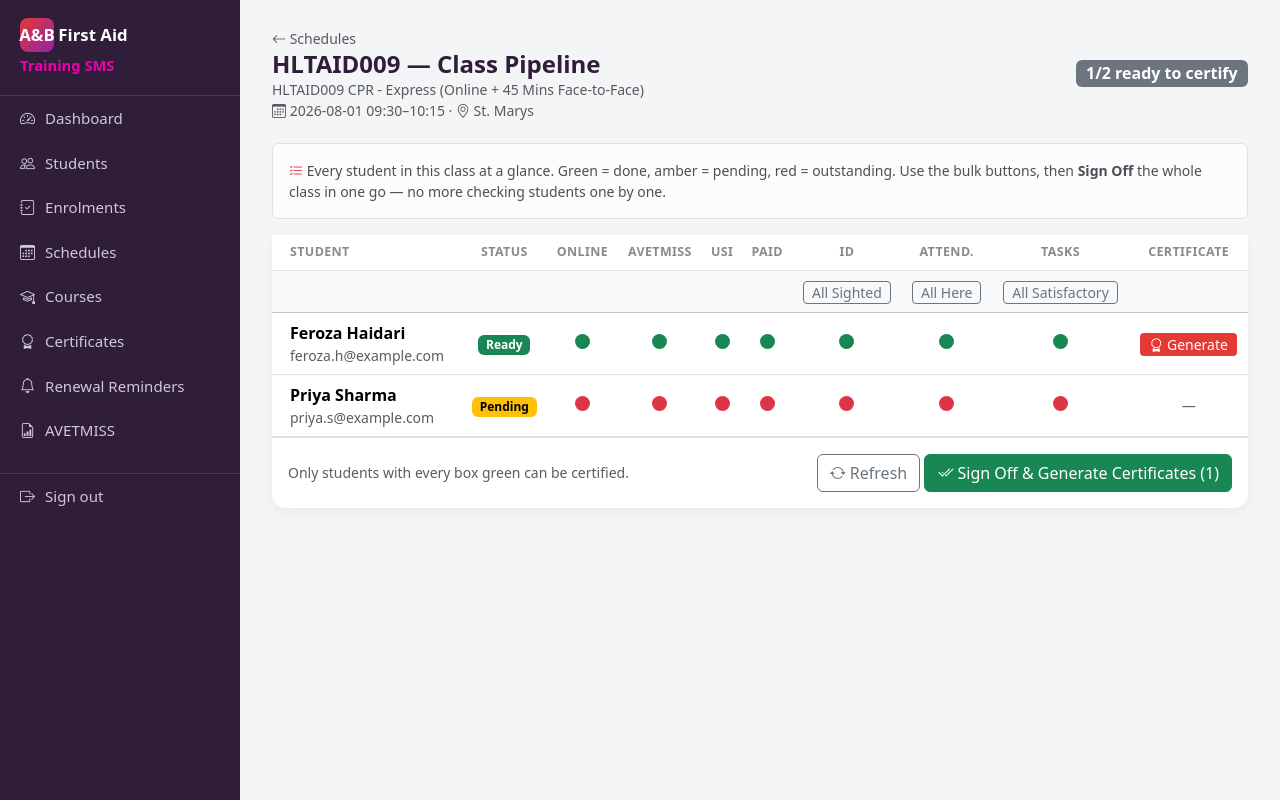
After one commit to anirudhatalmale6-alt/anb-first-aid-sms, a PHP site: page /index.php?r=pipeline&schedule_id=1 in a window 1280 px wide. The commit adds this page. Run offline with PHP 8.4, Linux system fonts and the light colour scheme; the visitor is signed in with stand-in values (Sample User, id 1).

Commit message:
Add Class Readiness Pipeline (whole-class traffic-light matrix + bulk sign-off), modelled on client's VETLMS workflow
Co-Authored-By: Claude Opus 4.8 (1M context) <noreply@anthropic.com>

```diff
--- a/app/lib/db.php
+++ b/app/lib/db.php
@@ -70,6 +70,10 @@ function db_migrate(PDO $p): void {
         schedule_id INTEGER, location_id INTEGER, start_date TEXT, end_date TEXT,
         status TEXT NOT NULL DEFAULT 'enrolled',
         amount_due REAL DEFAULT 0, amount_paid REAL DEFAULT 0, payment_status TEXT DEFAULT 'unpaid',
+        -- readiness pipeline flags (0/1)
+        online_complete INTEGER DEFAULT 0, id_confirmed INTEGER DEFAULT 0,
+        attendance_marked INTEGER DEFAULT 0, tasks_satisfactory INTEGER DEFAULT 0,
+        avetmiss_complete INTEGER DEFAULT 0,
         created_at TEXT DEFAULT (datetime('now')),
         FOREIGN KEY(student_id) REFERENCES students(id), FOREIGN KEY(course_id) REFERENCES courses(id),
         FOREIGN KEY(plan_id) REFERENCES plans(id), FOREIGN KEY(schedule_id) REFERENCES schedules(id)
@@ -146,12 +150,14 @@ function db_seed(PDO $p): void {
         ['Mr','Daniel','James','Okafor','1990-01-09','M','3000000004',1,'daniel.o@example.com','0400777888','9','Park Rd','St. Marys','NSW','2760'],
         ['Ms','Priya','','Sharma','1998-05-27','F',null,0,'priya.s@example.com','0400999000','2','Elm St','Wetherill Park','NSW','2164'],
         ['Mr','Liam','','Nguyen','1985-09-16','M','3000000006',1,'liam.n@example.com','0401222333','18','Oak Ave','Blacktown','NSW','2148'],
+        ['Ms','Romy','','Renfrew','1993-02-11','F','3000000007',1,'romy.r@example.com','0402444555','7','Cedar St','Blacktown','NSW','2148'],
+        ['Mr','Ubong','','Essiet','1991-12-03','M','3000000008',1,'ubong.e@example.com','0402666777','21','Pine Rd','Blacktown','NSW','2148'],
     ];
     $st = $p->prepare("INSERT INTO students (salutation,first_name,middle_name,last_name,date_of_birth,gender,usi_number,usi_verified,email,mobile_phone,street_number,street_name,suburb,state,postcode,country_of_birth,highest_school_level) VALUES (?,?,?,?,?,?,?,?,?,?,?,?,?,?,?,'1101','12')");
     foreach ($students as $s) $st->execute($s);
 
     // Enrolments + units + certificates with a spread of statuses/expiries
-    $en = $p->prepare("INSERT INTO enrolments (student_id,course_id,plan_id,schedule_id,location_id,start_date,end_date,status,amount_due,amount_paid,payment_status) VALUES (?,?,?,?,?,?,?,?,?,?,?)");
+    $en = $p->prepare("INSERT INTO enrolments (student_id,course_id,plan_id,schedule_id,location_id,start_date,end_date,status,amount_due,amount_paid,payment_status,online_complete,avetmiss_complete,id_confirmed,attendance_marked,tasks_satisfactory) VALUES (?,?,?,?,?,?,?,?,?,?,?,?,?,?,?,?)");
     $eu = $p->prepare("INSERT INTO enrolment_units (enrolment_id,unit_id,outcome_national,date_achieved) VALUES (?,?,?,?)");
     $ce = $p->prepare("INSERT INTO certificates (enrolment_id,student_id,type,certificate_number,issue_date,expiry_date,emailed_at) VALUES (?,?,?,?,?,?,?)");
 
@@ -161,30 +167,39 @@ function db_seed(PDO $p): void {
         $ce->execute([$enrId,$stuId,'statement_of_attainment',$num,$issue,$exp,$issue.' 10:05:00']);
     };
 
-    // 1) Feroza - CPR completed & issued, expiring soon (issued ~11 months ago -> expiry in ~1 month) => reminder due
-    $en->execute([1,1,1,1,1,'2025-09-05','2025-09-05','issued',45,45,'paid']);
+    // flags order after payment_status: online, avetmiss, id, attendance, tasks
+    // 1) Feroza - CPR completed & issued, expiring soon => reminder due
+    $en->execute([1,1,1,1,1,'2025-09-05','2025-09-05','issued',45,45,'paid',1,1,1,1,1]);
     $eu->execute([1,1,'20','2025-09-05']);
     $addCert(1,1,'SA46055-22001','2025-09-05',12);
 
-    // 2) Howard - Child Care completed & issued (3yr validity, plenty of time)
-    $en->execute([2,3,5,3,1,'2026-07-01','2026-07-01','issued',99,99,'paid']);
+    // 2) Howard - Child Care completed & issued (3yr validity)
+    $en->execute([2,3,5,3,1,'2026-07-01','2026-07-01','issued',99,99,'paid',1,1,1,1,1]);
     $eu->execute([2,3,'20','2026-07-01']);
     $addCert(2,2,'SA46055-22002','2026-07-01',36);
 
-    // 3) Amna - CPR complete, not yet issued
-    $en->execute([3,1,2,4,3,'2026-08-01','2026-08-01','complete',45,45,'paid']);
+    // 3) Amna - CPR complete, all requirements green, ready to certify
+    $en->execute([3,1,2,4,3,'2026-08-01','2026-08-01','complete',45,45,'paid',1,1,1,1,1]);
     $eu->execute([3,1,'20','2026-08-01']);
 
-    // 4) Daniel - First Aid enrolled, online pending (not complete)
-    $en->execute([4,2,3,2,2,'2026-08-08','2026-08-08','enrolled',89,89,'paid']);
+    // 4) Daniel - First Aid enrolled, online still pending
+    $en->execute([4,2,3,2,2,'2026-08-08','2026-08-08','enrolled',89,89,'paid',0,1,1,0,0]);
     $eu->execute([4,2,'70',null]);
 
-    // 5) Priya - CPR enrolled, no USI yet, unpaid
-    $en->execute([5,1,1,1,1,'2026-08-01','2026-08-01','enrolled',45,0,'unpaid']);
+    // 5) Priya - CPR enrolled, no USI yet, unpaid, nothing done
+    $en->execute([5,1,1,1,1,'2026-08-01','2026-08-01','enrolled',45,0,'unpaid',0,0,0,0,0]);
     $eu->execute([5,1,'70',null]);
 
     // 6) Liam - CPR issued last year, EXPIRED last month (overdue renewal)
-    $en->execute([6,1,1,null,2,'2025-06-20','2025-06-20','issued',45,45,'paid']);
+    $en->execute([6,1,1,null,2,'2025-06-20','2025-06-20','issued',45,45,'paid',1,1,1,1,1]);
     $eu->execute([6,1,'20','2025-06-20']);
     $addCert(6,6,'SA46055-21988','2025-06-20',12);
+
+    // 7) Romy Renfrew - First Aid, schedule 2 (Blacktown) - all green, READY to certify
+    $en->execute([7,2,3,2,2,'2026-08-08','2026-08-08','complete',89,89,'paid',1,1,1,1,1]);
+    $eu->execute([7,2,'70',null]);
+
+    // 8) Ubong Essiet - First Aid, schedule 2 - online done but ID not sighted & not marked present
+    $en->execute([8,2,3,2,2,'2026-08-08','2026-08-08','enrolled',89,89,'paid',1,1,0,0,0]);
+    $eu->execute([8,2,'70',null]);
 }
--- a/app/public/index.php
+++ b/app/public/index.php
@@ -101,6 +101,21 @@ case 'schedules':
     render('schedules', compact('rows'), 'Schedules');
     break;
 
+case 'pipeline':
+    $sid = (int)($_GET['schedule_id'] ?? 0);
+    $sc = $pdo->prepare("SELECT sc.*, p.title plan_title, co.code course_code, co.title course_title, l.name location
+        FROM schedules sc JOIN plans p ON p.id=sc.plan_id JOIN courses co ON co.id=p.course_id
+        LEFT JOIN locations l ON l.id=sc.location_id WHERE sc.id=?");
+    $sc->execute([$sid]); $schedule = $sc->fetch();
+    if (!$schedule) { http_response_code(404); echo 'Schedule not found'; break; }
+    $st = $pdo->prepare("
+        SELECT e.*, s.first_name, s.last_name, s.usi_number, s.email
+        FROM enrolments e JOIN students s ON s.id=e.student_id
+        WHERE e.schedule_id=? ORDER BY s.last_name");
+    $st->execute([$sid]); $rows = $st->fetchAll();
+    render('pipeline', compact('schedule','rows'), 'Class pipeline');
+    break;
+
 case 'courses':
     $rows = $pdo->query("
         SELECT co.*, (SELECT COUNT(*) FROM plans p WHERE p.course_id=co.id) plans,
--- /dev/null
+++ b/app/views/pipeline.php
@@ -0,0 +1,101 @@
+<?php
+/** Class readiness pipeline - one screen, whole class, traffic-light per requirement. */
+function dot($ok, $warn=false) {
+    if ($ok)   return '<span class="pdot bg-success" title="Done"></span>';
+    if ($warn) return '<span class="pdot bg-warning" title="Pending"></span>';
+    return '<span class="pdot bg-danger" title="Not done"></span>';
+}
+$cols = ['Online','AVETMISS','USI','Paid','ID','Attend.','Tasks'];
+// count fully-ready students
+$ready = 0;
+foreach ($rows as $r) {
+    $ok = $r['online_complete'] && $r['avetmiss_complete'] && $r['usi_number'] && $r['payment_status']==='paid'
+        && $r['id_confirmed'] && $r['attendance_marked'] && $r['tasks_satisfactory'];
+    if ($ok) $ready++;
+}
+?>
+<style>
+  .pdot{ display:inline-block;width:15px;height:15px;border-radius:50%; }
+  .pipe-th{ font-size:.72rem;text-transform:uppercase;letter-spacing:.03em;color:#8a8a8a;text-align:center; }
+  .pipe-td{ text-align:center; }
+</style>
+
+<div class="topbar">
+  <div>
+    <a href="?r=schedules" class="text-muted small text-decoration-none"><i class="bi bi-arrow-left"></i> Schedules</a>
+    <h4 class="mb-0 fw-bold" style="color:#2F1D3A;"><?= e($schedule['course_code']) ?> — Class Pipeline</h4>
+    <div class="text-muted small"><?= e($schedule['plan_title']) ?><br>
+      <i class="bi bi-calendar3"></i> <?= e($schedule['start_date']) ?>
+      <?= e(substr((string)$schedule['start_time'],0,5)) ?>–<?= e(substr((string)$schedule['end_time'],0,5)) ?>
+      &middot; <i class="bi bi-geo-alt"></i> <?= e($schedule['location']) ?></div>
+  </div>
+  <div class="text-end">
+    <span class="badge text-bg-<?= $ready===count($rows)&&$rows?'success':'secondary' ?> fs-6"><?= $ready ?>/<?= count($rows) ?> ready to certify</span>
+  </div>
+</div>
+
+<div class="alert alert-light border small">
+  <i class="bi bi-list-check text-danger"></i>
+  Every student in this class at a glance. Green = done, amber = pending, red = outstanding.
+  Use the bulk buttons, then <strong>Sign Off</strong> the whole class in one go — no more checking students one by one.
+</div>
+
+<div class="card p-0">
+  <div class="table-responsive">
+  <table class="table align-middle mb-0">
+    <thead>
+      <tr>
+        <th style="padding-left:18px;">Student</th>
+        <th class="pipe-th">Status</th>
+        <?php foreach ($cols as $c): ?><th class="pipe-th"><?= e($c) ?></th><?php endforeach; ?>
+        <th class="pipe-th">Certificate</th>
+      </tr>
+      <tr class="table-light">
+        <td colspan="2"></td>
+        <td class="pipe-td" colspan="4"></td>
+        <td class="pipe-td"><button class="btn btn-sm btn-outline-secondary py-0">All Sighted</button></td>
+        <td class="pipe-td"><button class="btn btn-sm btn-outline-secondary py-0">All Here</button></td>
+        <td class="pipe-td"><button class="btn btn-sm btn-outline-secondary py-0">All Satisfactory</button></td>
+        <td></td>
+      </tr>
+    </thead>
+    <tbody>
+    <?php foreach ($rows as $r):
+      $paid = $r['payment_status']==='paid';
+      $allGreen = $r['online_complete'] && $r['avetmiss_complete'] && $r['usi_number'] && $paid
+                  && $r['id_confirmed'] && $r['attendance_marked'] && $r['tasks_satisfactory'];
+    ?>
+      <tr>
+        <td style="padding-left:18px;">
+          <div class="fw-semibold"><?= e($r['first_name'].' '.$r['last_name']) ?></div>
+          <div class="text-muted small"><?= e($r['email']) ?></div>
+        </td>
+        <td class="pipe-td">
+          <?php if ($allGreen): ?><span class="badge text-bg-success">Ready</span>
+          <?php else: ?><span class="badge text-bg-warning">Pending</span><?php endif; ?>
+        </td>
+        <td class="pipe-td"><?= dot($r['online_complete']) ?></td>
+        <td class="pipe-td"><?= dot($r['avetmiss_complete']) ?></td>
+        <td class="pipe-td"><?= dot((bool)$r['usi_number']) ?></td>
+        <td class="pipe-td"><?= dot($paid, $r['payment_status']==='part') ?></td>
+        <td class="pipe-td"><?= dot($r['id_confirmed']) ?></td>
+        <td class="pipe-td"><?= dot($r['attendance_marked']) ?></td>
+        <td class="pipe-td"><?= dot($r['tasks_satisfactory'], !$r['tasks_satisfactory'] && $r['attendance_marked']) ?></td>
+        <td class="pipe-td">
+          <?php if ($allGreen): ?>
+            <button class="btn btn-sm btn-anb py-0"><i class="bi bi-award"></i> Generate</button>
+          <?php else: ?><span class="text-muted small">—</span><?php endif; ?>
+        </td>
+      </tr>
+    <?php endforeach; if(!$rows): ?><tr><td colspan="10" class="text-muted p-3">No students enrolled in this class.</td></tr><?php endif; ?>
+    </tbody>
+  </table>
+  </div>
+  <div class="d-flex justify-content-between align-items-center p-3 border-top">
+    <div class="small text-muted">Only students with every box green can be certified.</div>
+    <div>
+      <button class="btn btn-outline-secondary"><i class="bi bi-arrow-repeat"></i> Refresh</button>
+      <button class="btn btn-success"><i class="bi bi-check2-all"></i> Sign Off &amp; Generate Certificates (<?= $ready ?>)</button>
+    </div>
+  </div>
+</div>
--- a/app/views/schedules.php
+++ b/app/views/schedules.php
@@ -6,7 +6,7 @@
 <div class="card p-3">
   <div class="table-responsive">
   <table class="table align-middle">
-    <thead><tr><th>Course</th><th>Plan</th><th>Date &amp; time</th><th>Location</th><th>Enrolled</th></tr></thead>
+    <thead><tr><th>Course</th><th>Plan</th><th>Date &amp; time</th><th>Location</th><th>Enrolled</th><th></th></tr></thead>
     <tbody>
     <?php foreach ($rows as $sc): ?>
       <tr>
@@ -15,6 +15,7 @@
         <td class="small"><?= e($sc['start_date']) ?><span class="text-muted"> <?= e(substr((string)$sc['start_time'],0,5)) ?>–<?= e(substr((string)$sc['end_time'],0,5)) ?></span></td>
         <td class="small"><?= e($sc['location'] ?: '—') ?></td>
         <td><span class="badge text-bg-light border"><?= (int)$sc['enrolled'] ?> / <?= (int)$sc['total_places'] ?></span></td>
+        <td class="text-end"><a href="?r=pipeline&schedule_id=<?= (int)$sc['id'] ?>" class="btn btn-sm btn-anb"><i class="bi bi-list-check"></i> Pipeline</a></td>
       </tr>
     <?php endforeach; if(!$rows): ?><tr><td colspan="5" class="text-muted">No schedules.</td></tr><?php endif; ?>
     </tbody>
```
